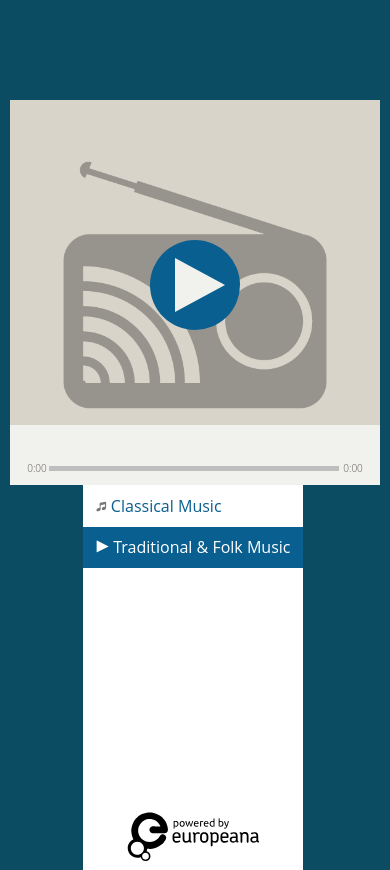
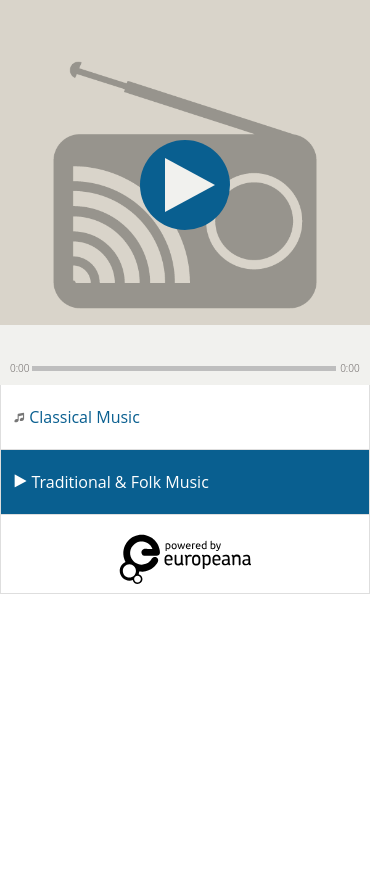
Before and after one commit to europeana/radio-player, a plain HTML site: page index.html in a window 390 px wide. After the commit the page ends 844 px from the top, so only its background shows below. Drawn offline with Linux system fonts and the light colour scheme; no server answers.

Commit message:
no message

```diff
--- a/css/styles.css
+++ b/css/styles.css
@@ -52,15 +52,15 @@ table {
 	Body
 */
 body{
-	background-color: #0B4C63;
-    padding-top: 100px;
+	/*background-color: #0B4C63;
+  /*padding-top: 100px;*/
 }
 
 /*
     Radio Container
 */
 .radio-container{
-  text-align: center;
+  /*text-align: center;*/
 }
 
 /*
@@ -336,7 +336,7 @@ div#song-time-visualization div.amplitude-song-time-visualization-status{
 }
 
 div#song-time-visualization-large{
-    width: 290px;
+    width: 304px;
     height: 5px;
     background-color: #bebebe;
     display: inline-block;
@@ -429,6 +429,9 @@ span.time-duration{
   background-color: #ffffff;
   vertical-align: top;
   margin-left: -4px;
+  border-style: solid solid solid none;
+  border-width: 1px;
+  border-color: #DEDEDE;
 }
 
 .radio-selector{
@@ -450,7 +453,7 @@ span.time-duration{
 }
 
 .radio-1{
-  margin-bottom: 13.4em;
+  margin-bottom: 13.3em;
 }
 
 .radio-0,
@@ -486,6 +489,26 @@ span.time-duration{
   width: 0.85em;
 }
 
-.rights {
-    display: none;
+/*
+Media Queries
+*/
+@media all and (max-width: 384px){
+  .main-section {
+    width: 100%;
+  }
 }
+
+@media all and (max-width: 578px){
+  .right-col {
+    width: 368px;
+    margin-left: 0;
+    border-style: none solid solid solid;
+  }
+  .radio-1 {
+    margin-bottom: -0.6em;
+  }
+  .radio-0,
+  .radio-1 {
+    padding: 1.5em 0.8em;
+    border-bottom: 1px solid #DEDEDE;
+}
```
